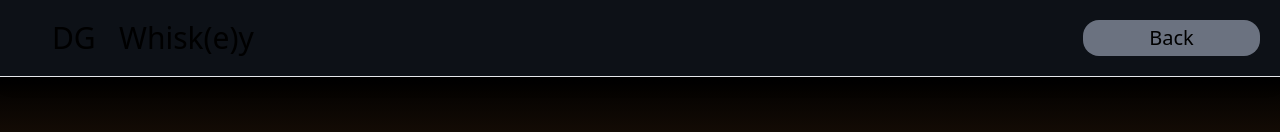
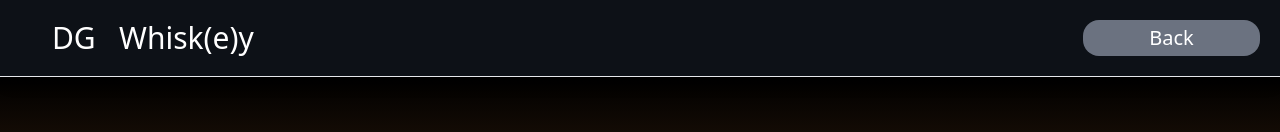
Before and after one commit to danielgoldelman/dgwhiskey, a Next.js app: page /drink in a window 1280 px wide. Shown: the top 132 px of the page. Built offline with nearby package versions, Linux system fonts and the light colour scheme.

Commit message:
background color static

```diff
--- a/components/drink/singleDrink.tsx
+++ b/components/drink/singleDrink.tsx
@@ -4,7 +4,6 @@ import { useSearchParams } from "next/navigation";
 import { ReviewedDrink, Look, Taste, Linger } from "@/public/static/interfaces";
 import GimmeDrinks from "@/public/static/hold.json";
 import { defaultDrink } from "@/components/statics";
-import Image from "next/image";
 
 export default function DrinkMain() {
   const [singleDrink, setSingleDrink] = useState<ReviewedDrink>();
--- a/pages/drink.tsx
+++ b/pages/drink.tsx
@@ -46,20 +46,20 @@ export default function DrinkPage() {
         <meta name="viewport" content="width=device-width, initial-scale=1" />
         <link rel="icon" href="/favicon.ico" />
       </Head>
-      <div className="flex flex-col h-screen">
+      <div className="text-white flex flex-col h-screen">
         <header className="sticky z-50 top-0 inset-x-0 border-b border-gray-200 shadow-lg p-5 bg-[#0d1117] grid grid-cols-7">
           <div className="relative left-[7%] sm:left-[5%] xl:left-[3%] text-3xl col-span-6">
             {"DG \xa0 Whisk(e)y"}
           </div>
           <button
-            className="rounded-2xl text-xl bg-gray-500 text-center cursor-pointer col-span-1"
+            className="rounded-2xl text-base sm:text-xl bg-gray-500 text-center cursor-pointer col-span-1"
             onClick={() => window.location.assign("./")}
           >
             Back
           </button>
         </header>
         <main className="flex-grow h-full bg-gradient-to-b from-black to-orange-400 bg-auto justify-center flex overflow-y-auto relative">
-          <div className="flex-row">
+          <div className="">
             <DrinkMain />
           </div>
         </main>
--- a/pages/index.tsx
+++ b/pages/index.tsx
@@ -11,7 +11,7 @@ export default function Home() {
         <meta name="viewport" content="width=device-width, initial-scale=1" />
         <link rel="icon" href="/favicon.ico" />
       </Head>
-      <div className='text-white'>
+      <div className='text-white flex flex-col h-screen'>
         <header className="sticky z-50 top-0 border-b border-gray-200 shadow-lg py-5 bg-[#0d1117]">
           <div className="relative left-[7%] sm:left-[5%] xl:left-[3%] text-3xl">{"DG \xa0 Whisk(e)y"}</div>
         </header>
```
